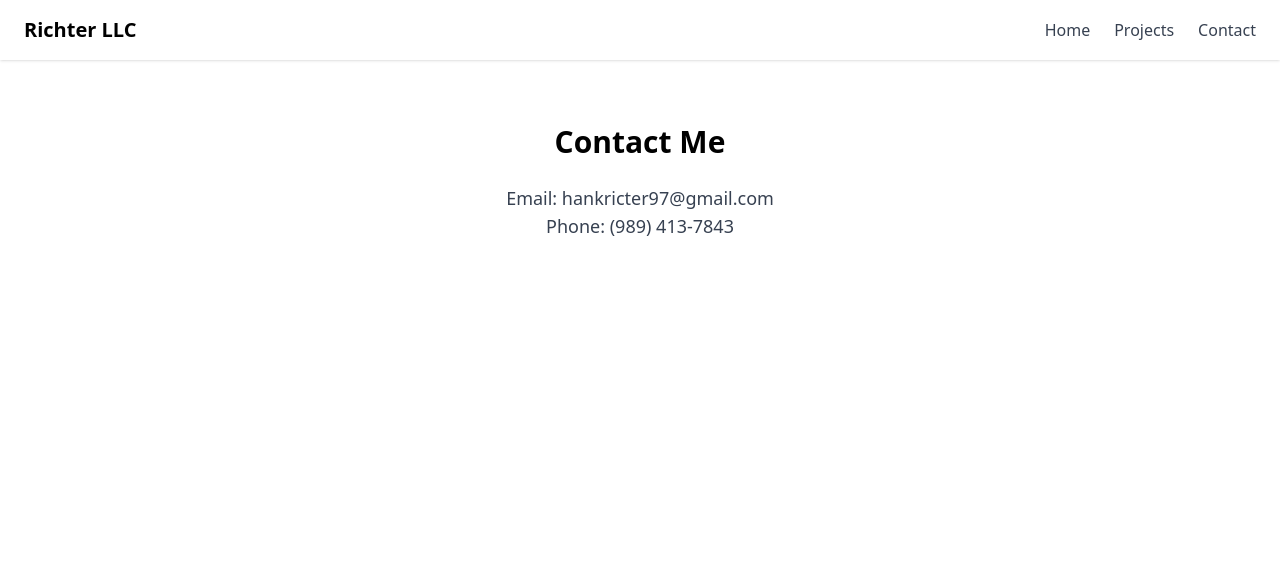
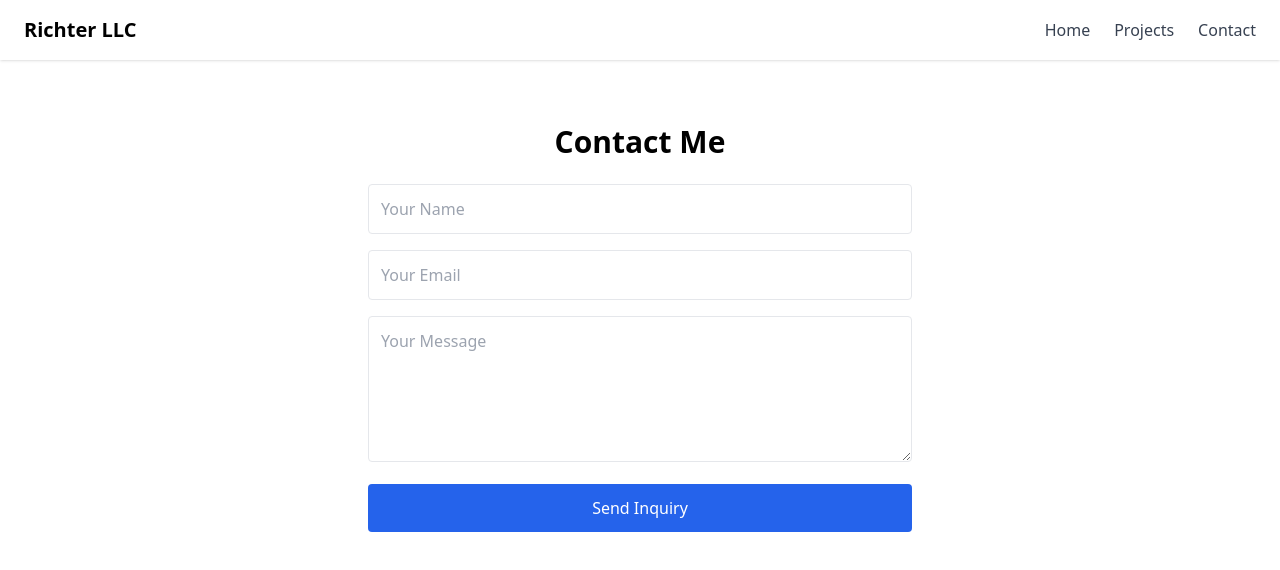
Before and after one commit to HankRichter/RichterLLC, a React (Create React App) app: page /contact in a window 1280 px wide. Shown: the top 570 px of the page. Built offline with nearby package versions, Linux system fonts and the light colour scheme; no server answers.

Commit message:
Revamping the contact tab so it is a form the user can fill out for an inquiry.

```diff
--- a/src/pages/Contact.jsx
+++ b/src/pages/Contact.jsx
@@ -1,12 +1,87 @@
-import React from "react";
+import React, { useState } from "react";
+import { db } from "../firebase";
+import { collection, addDoc, serverTimestamp } from "firebase/firestore";
+import { motion } from "framer-motion";
 
 const Contact = () => {
+  const [formData, setFormData] = useState({
+    name: "",
+    email: "",
+    message: "",
+  });
+  const [success, setSuccess] = useState(false);
+
+  const handleChange = (e) => {
+    setFormData((prev) => ({
+      ...prev,
+      [e.target.name]: e.target.value,
+    }));
+  };
+
+  const handleSubmit = async (e) => {
+    e.preventDefault();
+
+    try {
+      await addDoc(collection(db, "inquiries"), {
+        ...formData,
+        createdAt: serverTimestamp(),
+      });
+      setSuccess(true);
+      setFormData({ name: "", email: "", message: "" });
+    } catch (error) {
+      console.error("Submission error:", error);
+    }
+  };
+
   return (
-    <div className="container mx-auto py-16 text-center">
-      <h2 className="text-3xl font-bold mb-6">Contact Me</h2>
-      <p className="text-lg text-gray-700">Email: hankricter97@gmail.com</p>
-      <p className="text-lg text-gray-700">Phone: (989) 413-7843</p>
-    </div>
+    <motion.div
+      className="container mx-auto max-w-xl py-16 px-4"
+      initial={{ opacity: 0, y: 30 }}
+      animate={{ opacity: 1, y: 0 }}
+      transition={{ duration: 0.5 }}
+    >
+      <h2 className="text-3xl font-bold mb-6 text-center">Contact Me</h2>
+      {success && (
+        <p className="text-green-600 text-center mb-4">
+          Your message has been sent!
+        </p>
+      )}
+      <form onSubmit={handleSubmit} className="space-y-4">
+        <input
+          type="text"
+          name="name"
+          value={formData.name}
+          onChange={handleChange}
+          placeholder="Your Name"
+          className="w-full border rounded p-3"
+          required
+        />
+        <input
+          type="email"
+          name="email"
+          value={formData.email}
+          onChange={handleChange}
+          placeholder="Your Email"
+          className="w-full border rounded p-3"
+          required
+        />
+        <textarea
+          name="message"
+          value={formData.message}
+          onChange={handleChange}
+          placeholder="Your Message"
+          rows="5"
+          className="w-full border rounded p-3"
+          required
+        />
+        <button
+          type="submit"
+          className="w-full bg-blue-600 text-white py-3 rounded hover:bg-blue-500 transition"
+        >
+          Send Inquiry
+        </button>
+      </form>
+    </motion.div>
   );
 };
 
```
